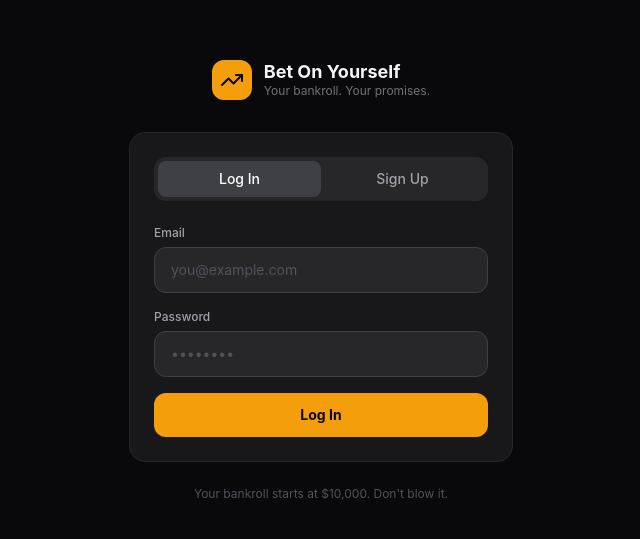
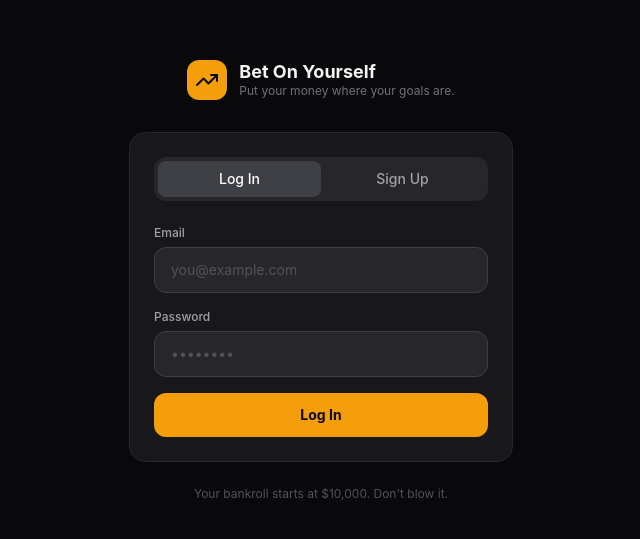
Before and after one commit to chrisren1/BetOnYourself, a Next.js app: page /auth/login in a window 1280 px wide. Shown: the part 119-658 px from the top of the page, without its empty margins (319-959 px from the left). Built offline with nearby package versions, Linux system fonts and the light colour scheme.

Commit message:
Add tagline "Put your money where your goals are"
Visible on the login screen, the dashboard, and the page metadata
description, so it's immediately clear this is a self-accountability
app when demoing to a new user.

```diff
--- a/app/(app)/page.tsx
+++ b/app/(app)/page.tsx
@@ -80,6 +80,11 @@ export default async function DashboardPage() {
 
   return (
     <div className="max-w-2xl mx-auto px-4 pt-20 pb-24">
+      {/* Tagline */}
+      <p className="text-xs text-zinc-500 font-medium tracking-wide -mt-1 mb-4">
+        Put your money where your goals are.
+      </p>
+
       {/* Bankroll hero */}
       <div className="bg-gradient-to-br from-zinc-900 to-zinc-900/50 border border-zinc-800 rounded-3xl p-6 mb-6">
         <div className="text-xs text-zinc-500 font-medium uppercase tracking-widest mb-1.5">
--- a/app/auth/login/page.tsx
+++ b/app/auth/login/page.tsx
@@ -34,7 +34,7 @@ export default function LoginPage() {
           </div>
           <div>
             <div className="font-bold text-lg leading-tight">Bet On Yourself</div>
-            <div className="text-xs text-zinc-500">Your bankroll. Your promises.</div>
+            <div className="text-xs text-zinc-500">Put your money where your goals are.</div>
           </div>
         </div>
 
--- a/app/layout.tsx
+++ b/app/layout.tsx
@@ -3,7 +3,7 @@ import "./globals.css";
 
 export const metadata: Metadata = {
   title: "Bet On Yourself",
-  description: "The accountability app where you bet on yourself.",
+  description: "Put your money where your goals are.",
 };
 
 export default function RootLayout({
```
